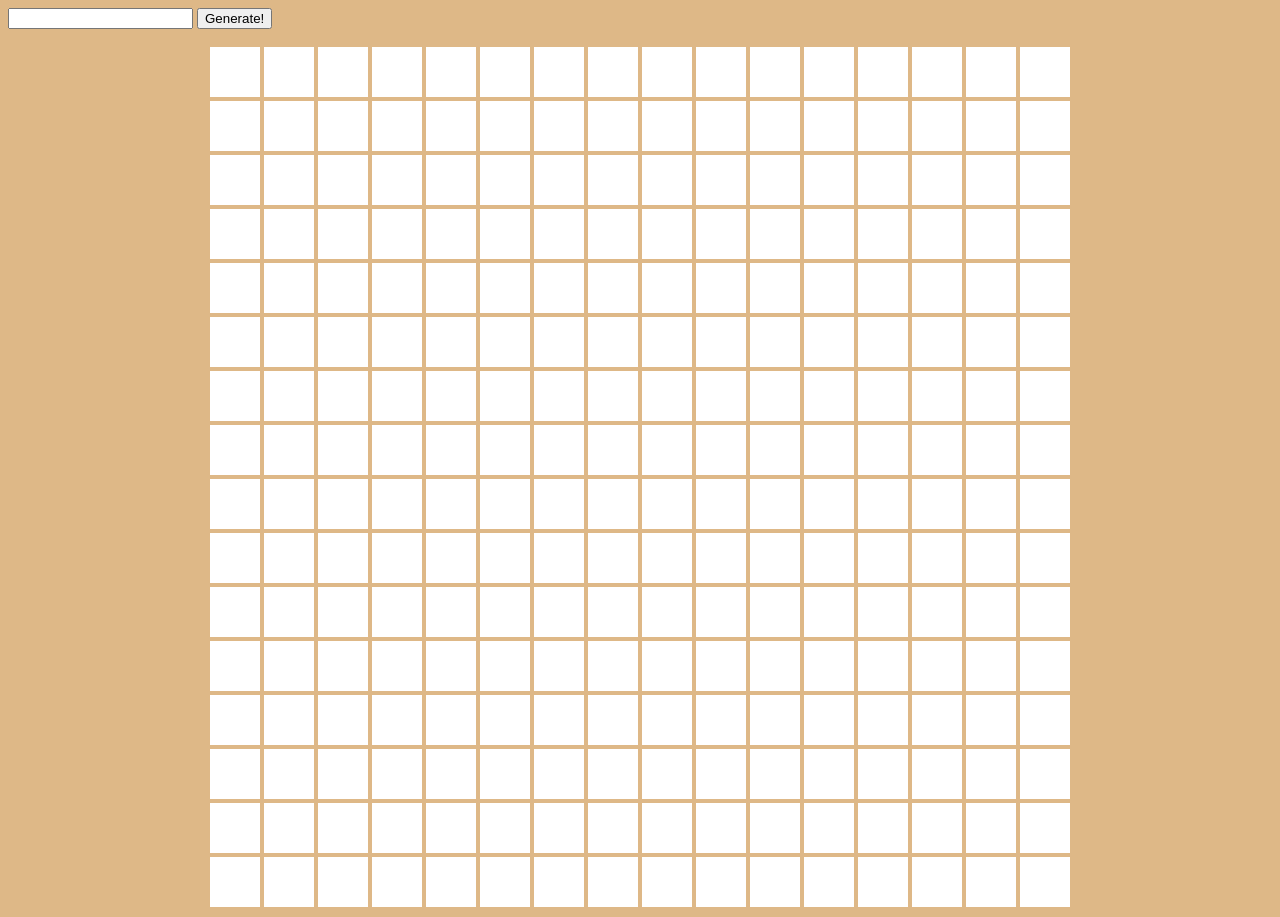
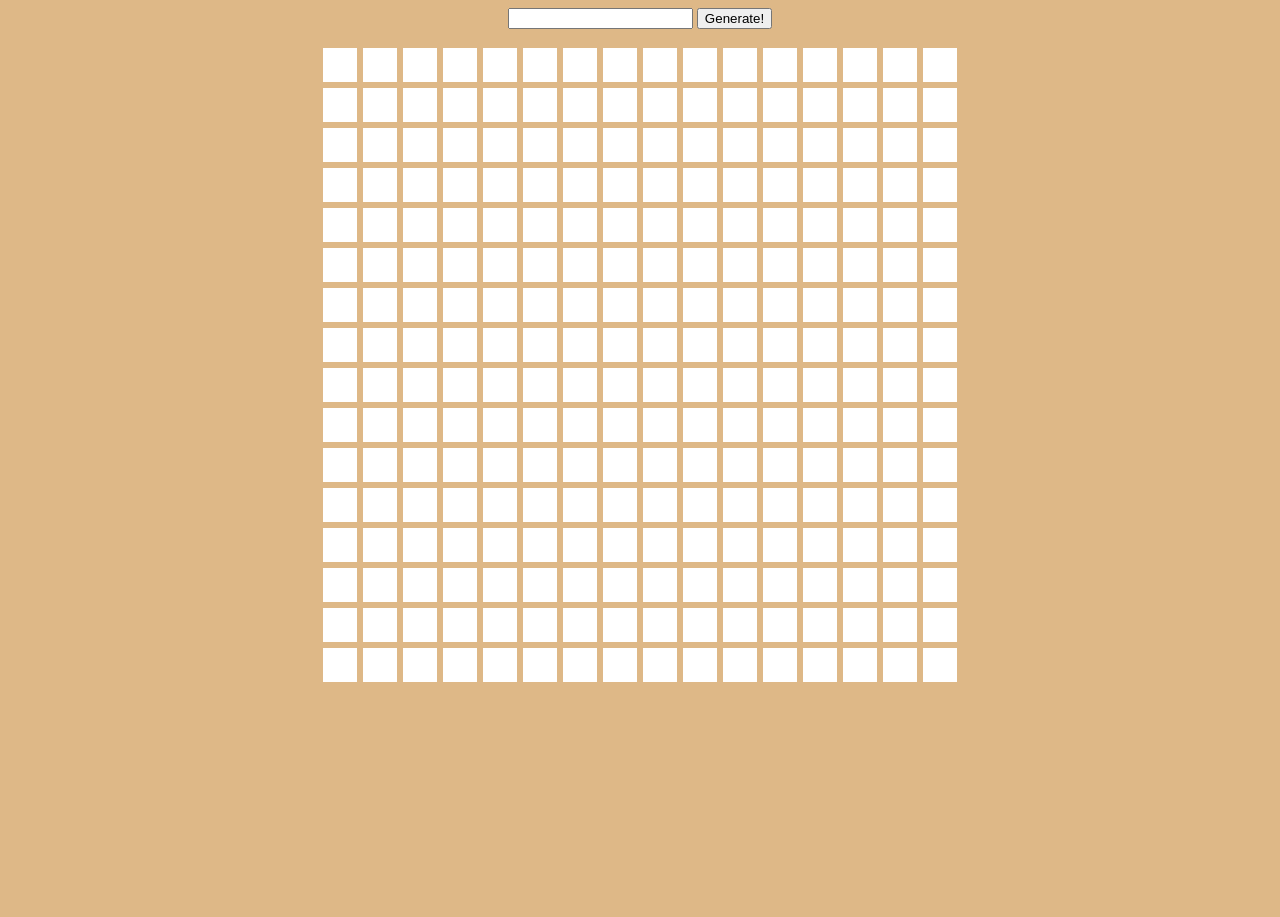
Before and after one commit to dittygoops/etch-a-sketch, a plain HTML site: page index.html in a window 1280 px wide. After the commit the page ends 800 px from the top, so only its background shows below. Drawn offline with Linux system fonts and the light colour scheme.

Commit message:
Make grid size flexible

```diff
--- a/styles/styles.css
+++ b/styles/styles.css
@@ -1,26 +1,28 @@
 body {
     background-color: burlywood;
+    display: flex;
+    flex-direction: column;
+    align-items: center;
 }
 
 .grid-container {
     display: flex;
     flex-direction: column;
-    flex: none;
-    justify-content: center;
+    height: 80vh;
+    width: 80vw;
     align-items: center;
 }
 
 .row-container {
     display: flex;
-    flex-direction: row;
-    flex: none;
+    width: 80vh;
+    flex: 1;
 }
 
 .cell {
-    height: 50px;
-    width: 50px;
+    flex: auto;
     background-color: white;
-    margin: 2px;
+    margin: 3px;
 }
 
 .hover {
```
